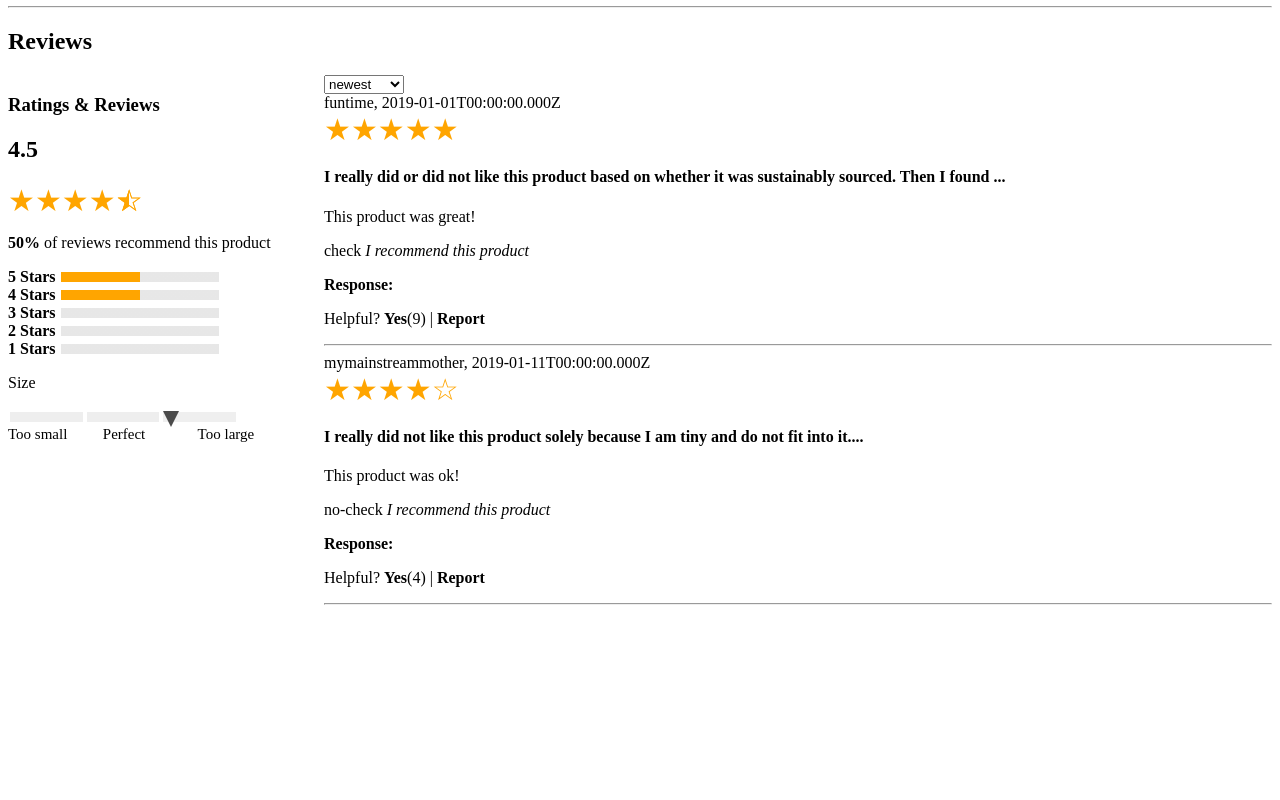
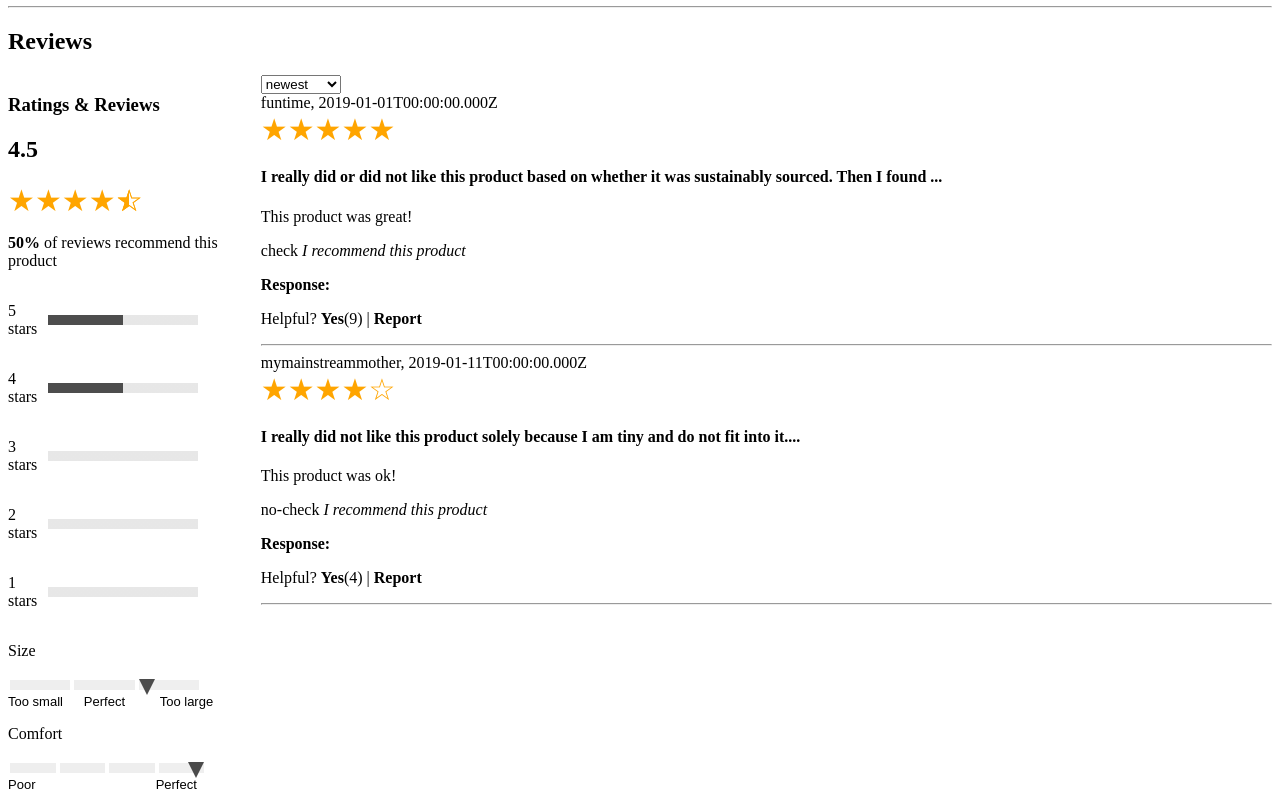
Before and after one commit to bhattibytes/Catwalk, a React app: page / in a window 1280 px wide. Shown: the part 1630-2430 px from the top of the page. Before the commit the page ends 2251 px from the top, so only its background shows below. Built offline with nearby package versions, Linux system fonts and the light colour scheme; the HTML template or start-up script is replaced by a standard one.

Commit message:
Implement Comfort component & refactored some style * Created Comfort component and rendered comfort graph * Created styles for comfort * Refactored some styling for Size and Ratings

```diff
--- /dev/null
+++ b/client/src/components/Reviews/Ratings/Comfort.js
@@ -0,0 +1,45 @@
+import React from 'react';
+/**
+ * @param {object} comfort
+ * This functional component takes in a size and renders the
+ * average 'size' users recommend
+ */
+const Comfort = ({ comfort }) => (
+  <div className='average-comfort'>
+    <p>Comfort</p>
+    <input
+      type='range'
+      min={1} max={1.25}
+      step='0.1'
+      className={(1 <= comfort && comfort < 1.26) ? 'slider-comfort' : 'empty-slider-comfort'}
+      value={comfort}
+      disabled={true} />
+    <input
+      type='range'
+      min={1.26} max={2.5}
+      step='0.1'
+      className={(1.26 <= comfort && comfort < 2.5) ? 'slider-comfort' : 'empty-slider-comfort'}
+      value={comfort}
+      disabled={true} />
+    <input
+      type='range'
+      min={2.6} max={3.78}
+      step='0.1'
+      className={(2.6 <= comfort && comfort < 3.78) ? 'slider-comfort' : 'empty-slider-comfort'}
+      value={comfort}
+      disabled={true} />
+    <input
+      type='range'
+      min={3.79} max={5}
+      step='0.1'
+      className={(3.79 <= comfort && comfort <= 5) ? 'slider-comfort' : 'empty-slider-comfort'}
+      value={comfort}
+      disabled={true} />
+    <div className='comfort'>
+      <div className='left'>Poor</div>
+      <div className='right'>Perfect</div>
+    </div>
+  </div>
+);
+
+export default Comfort;
--- a/client/src/components/Reviews/Ratings/Ratings.js
+++ b/client/src/components/Reviews/Ratings/Ratings.js
@@ -1,6 +1,7 @@
 import React from 'react';
 import Star from '../../Star/Star.js';
 import Size from './Size.js';
+import Comfort from './Comfort.js';
 import { findAverageStars, findAverageRecommend, createRatingBar } from './utils';
 import './ratings.css';
 
@@ -9,6 +10,7 @@ const Ratings = ({ meta }) => {
   const averageRecommendations = findAverageRecommend(meta.recommended);
   const ratingBars = createRatingBar(meta.ratings);
   const size = meta.characteristics.Fit.value;
+  const comfort = meta.characteristics.Comfort.value;
   return (
     <div>
       <h3>Ratings & Reviews</h3>
@@ -24,12 +26,18 @@ const Ratings = ({ meta }) => {
         <div>
           {ratingBars.map((obj, idx) =>
             <div className='bar-container' key={idx}>
-              <b>{obj.rating} Stars</b> <div className='bar' style={obj.style}></div>
+              <p>{obj.rating} stars</p> <div className='bar' style={obj.style}></div>
             </div>
           )}
         </div>
-        {/* Average size review  */}
-        <Size size={size} />
+        <div>
+          {/* Average size review  */}
+          <Size size={size} />
+        </div>
+        <div>
+          {/* Average comfort review  */}
+          <Comfort comfort={comfort} />
+        </div>
       </div>
     </div>
   );
--- a/client/src/components/Reviews/Ratings/ratings.css
+++ b/client/src/components/Reviews/Ratings/ratings.css
@@ -3,10 +3,11 @@
   display: grid;
   grid-template-columns: 1fr 5fr;
   align-items: center;
+  width: 95%;
 }
 
 .bar {
-  width: 60%;
+  width: 75%;
   height: 10px;
 }
 /*      Average Size Column      */
@@ -17,7 +18,7 @@
 .empty-slider {
   -webkit-appearance: none;
   height: 10px;
-  width: 25.5%;
+  width: 26.5%;
   background: rgba(128, 128, 128, 0.19);
   outline: none;
   opacity: 0.7;
@@ -36,7 +37,7 @@
 .slider {
   -webkit-appearance: none;
   height: 10px;
-  width: 25.5%;
+  width: 26.5%;
   background: rgba(128, 128, 128, 0.19);
   outline: none;
   opacity: 0.7;
@@ -70,6 +71,78 @@
 .sizes {
   display: grid;
   grid-template-columns: 1fr 1fr 1fr;
-  font-size: 15px;
+  font-family: sans-serif;
+  font-size: 13px;
+  font-weight: 100;
 }
 /*      Average Comfort Column      */
+.average-comfort {
+  width: 90%;
+}
+.empty-slider-comfort {
+  -webkit-appearance: none;
+  height: 10px;
+  width: 20%;
+  background: rgba(128, 128, 128, 0.19);
+  outline: none;
+  opacity: 0.7;
+  -webkit-transition: .2s;
+  transition: opacity .2s;
+}
+.empty-slider-comfort::-webkit-slider-thumb {
+  -webkit-appearance: none;
+  appearance: none;
+}
+/*
+  Triangle slider
+  Overwrite the webkit custom slider into
+  an upside down triangle
+*/
+.slider-comfort {
+  -webkit-appearance: none;
+  height: 10px;
+  width: 20%;
+  background: rgba(128, 128, 128, 0.19);
+  outline: none;
+  opacity: 0.7;
+  -webkit-transition: .2s;
+  transition: opacity .2s;
+}
+.slider-comfort::-webkit-slider-thumb {
+  -webkit-appearance: none;
+  appearance: none;
+  margin-top: 5px;
+  width: 0;
+  height: 0;
+  border-left: 8px solid transparent;
+  border-right: 8px solid transparent;
+  border-bottom: 16px solid black;
+  transform: rotate(180deg);
+}
+
+.slider-comfort::-moz-range-thumb {
+  -webkit-appearance: none;
+  appearance: none;
+  margin-top: -13px;
+  width: 0;
+  height: 0;
+  border-left: 8px solid transparent;
+  border-right: 8px solid transparent;
+  border-bottom: 16px solid black;
+  transform: rotate(180deg);
+}
+
+.comfort {
+  width: 83%;
+  font-family: sans-serif;
+  font-size: 13px;
+  font-weight: 100;
+}
+
+.left {
+  float: left;
+}
+
+.right {
+  float: right;
+}
--- a/client/src/components/Reviews/Ratings/utils/index.js
+++ b/client/src/components/Reviews/Ratings/utils/index.js
@@ -61,7 +61,7 @@ function createRatingBar(metaRatings) {
     const barObj = {
       rating: key,
       style: {
-        background: `linear-gradient(to right, orange ${percentage}%, #80808030 0%)`
+        background: `linear-gradient(to right, #4d4d4d ${percentage}%, #80808030 0%)`
       }
     }
     results.unshift(barObj);
--- a/client/src/components/Reviews/Reviews.js
+++ b/client/src/components/Reviews/Reviews.js
@@ -25,7 +25,7 @@ class Reviews extends React.Component {
     const { reviews, dispatch } = this.props;
     const style = {
       display: 'grid',
-      gridTemplateColumns: '1fr 3fr'
+      gridTemplateColumns: '1fr 4fr'
     }
     return (
       <div>
```
